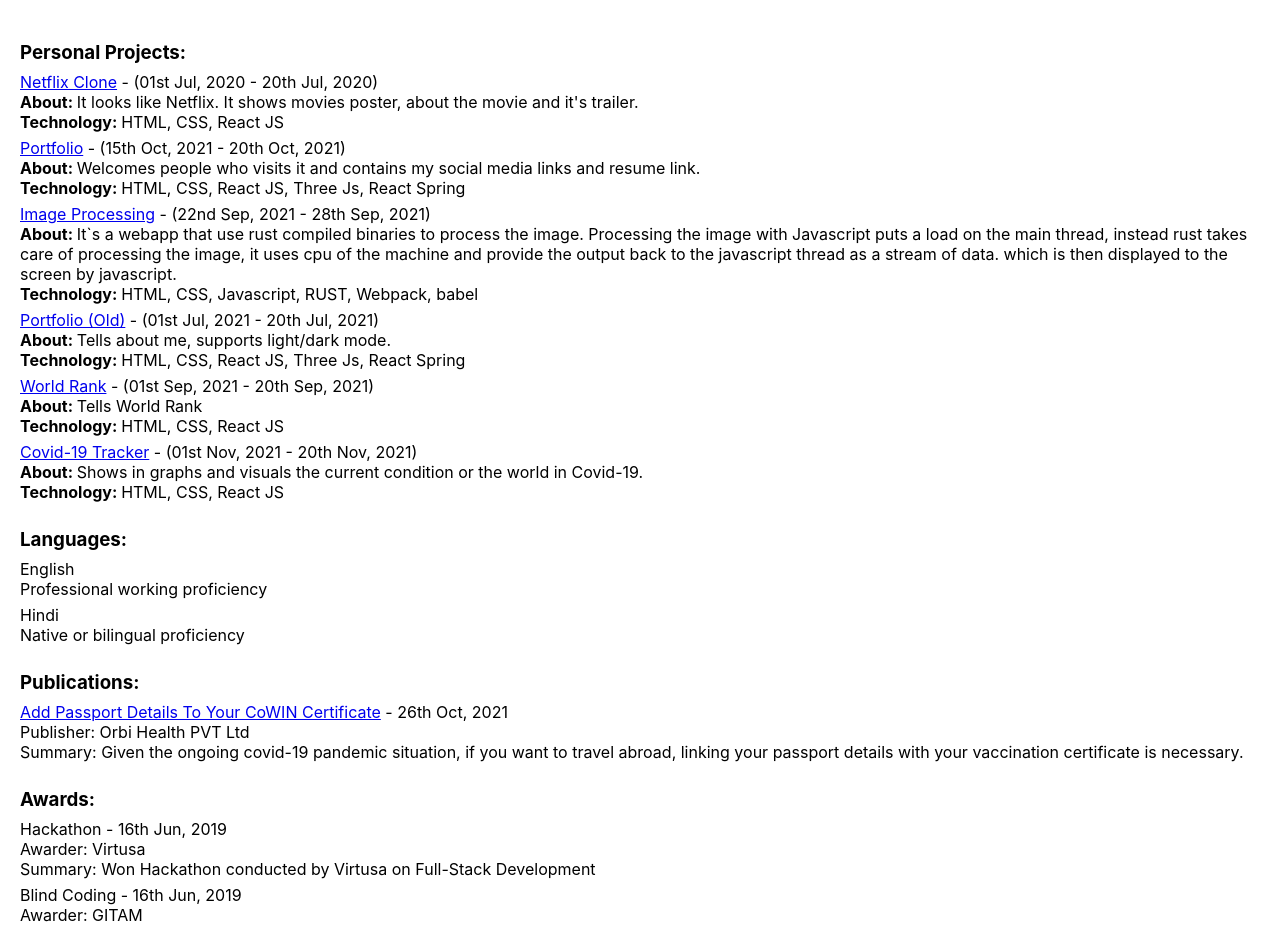
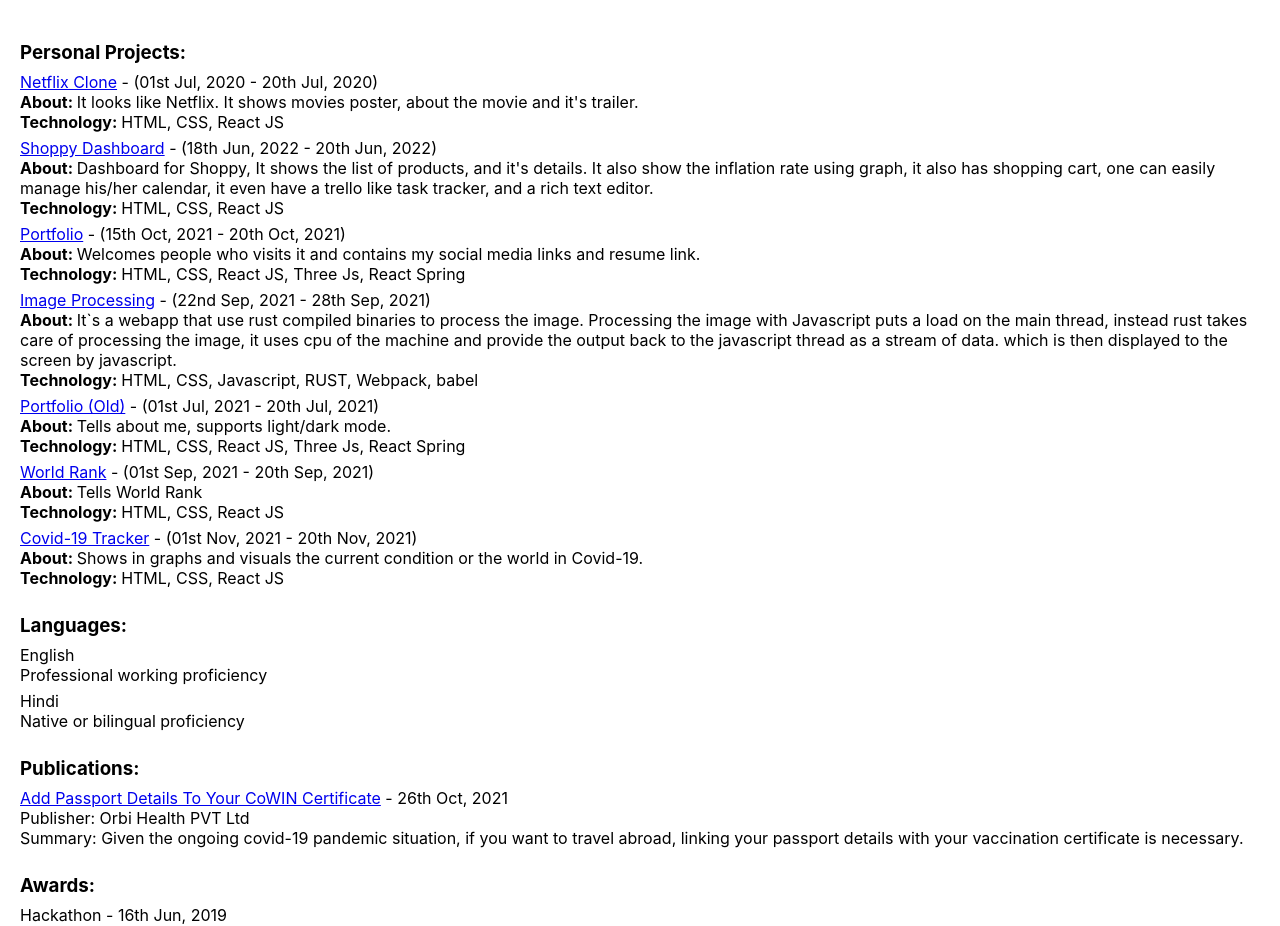
Before and after one commit to ChiragKushwaha/resume, a Next.js app: page / in a window 1280 px wide. Shown: the part 1740-2666 px from the top of the page. Built offline with nearby package versions, Linux system fonts and the light colour scheme.

Commit message:
new project added

```diff
--- a/src/pages/index.tsx
+++ b/src/pages/index.tsx
@@ -240,6 +240,17 @@
     type: 'appliWcation'
   },
   {
+    name: 'Shoppy Dashboard',
+    summary: "Dashboard for Shoppy, It shows the list of products, and it's details. It also show the inflation rate using graph, it also has shopping cart, one can easily manage his/her calendar, it even have a trello like task tracker, and a rich text editor.",
+    highlights: ['Self Made'],
+    technology: ['HTML', 'CSS', 'React JS'],
+    startDate: '2022-06-18',
+    endDate: '2022-06-20',
+    url: 'https://shoppy-board.web.app/',
+    entity: 'Entity',
+    type: 'appliWcation'
+  },
+  {
     name: 'Portfolio',
     summary: 'Welcomes people who visits it and contains my social media links and resume link.',
     highlights: ['Self Made'],
```
